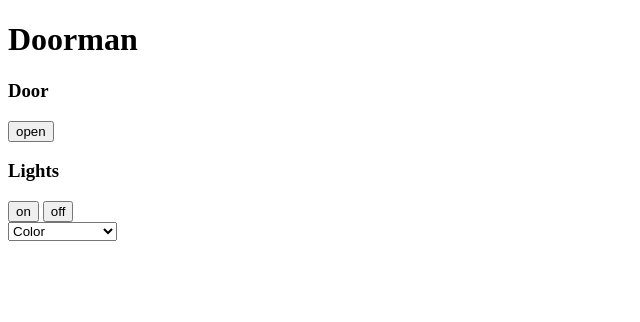
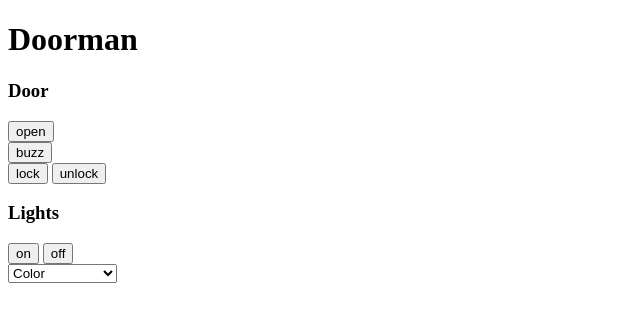
Before and after one commit to WhitWaldo/hal, a Flask app: page / in a window 1280 px wide. Shown: the top 322 px of the page, without its empty margins (0-640 px from the left). Run offline with Flask 2, Linux system fonts and the light colour scheme.

Commit message:
Added lock & unlock functionality to door controller

```diff
--- a/server.py
+++ b/server.py
@@ -8,17 +8,36 @@ app = Flask(__name__)
 
 @app.route("/")
 def default():
-    if request.form.get("lights") is not None:
+    if request.form.get("door") == "open":
+        open()
+    elif request.form.get("door") == "buzz":
+        buzz()
+    elif request.form.get("door") == "unlock":
+        unlock()
+    elif request.form.get("door") == "lock":
+        lock()
+    elif request.form.get("lights") is not None:
         lights_change_function(request.form.get("lights"))
     elif request.form.get("color") is not None:
         lights_change_color(request.form.get("color"))
-    elif request.form.get("door") == "open":
-        open()
+
     return render_template("index.html")
 
-@app.route("/open")
+@app.route("/door/open")
 def open():
-    return open_door.open()
+    return open_door.buzz() + " and " + open_door.unlock()
+
+@app.route("/door/buzz")
+def buzz():
+    return open_door.buzz()
+
+@app.route("/door/unlock")
+def unlock():
+    return open_door.unlock()
+
+@app.route("/door/lock")
+def lock():
+    return open_door.lock()
 
 @app.route("/lights/<command>")
 def lights_change_function(command):
--- a/templates/index.html
+++ b/templates/index.html
@@ -7,7 +7,16 @@
     <h1>Doorman</h1>
     <h3>Door</h3>
     <form>
-      <input type="submit" name="door" value="open">
+      <div>
+        <input type="submit" name="door" value="open">
+      </div>
+      <div>
+        <input type="submit" name="door" value="buzz">
+      </div>
+      <div>
+        <input type="submit" name="door" value="lock">
+        <input type="submit" name="door" value="unlock">
+      </div>
     </form>
     <h3>Lights</h3>
     <form>
```
Also changed, not shown: door_controller/open_door.py (+19 -9 lines).
